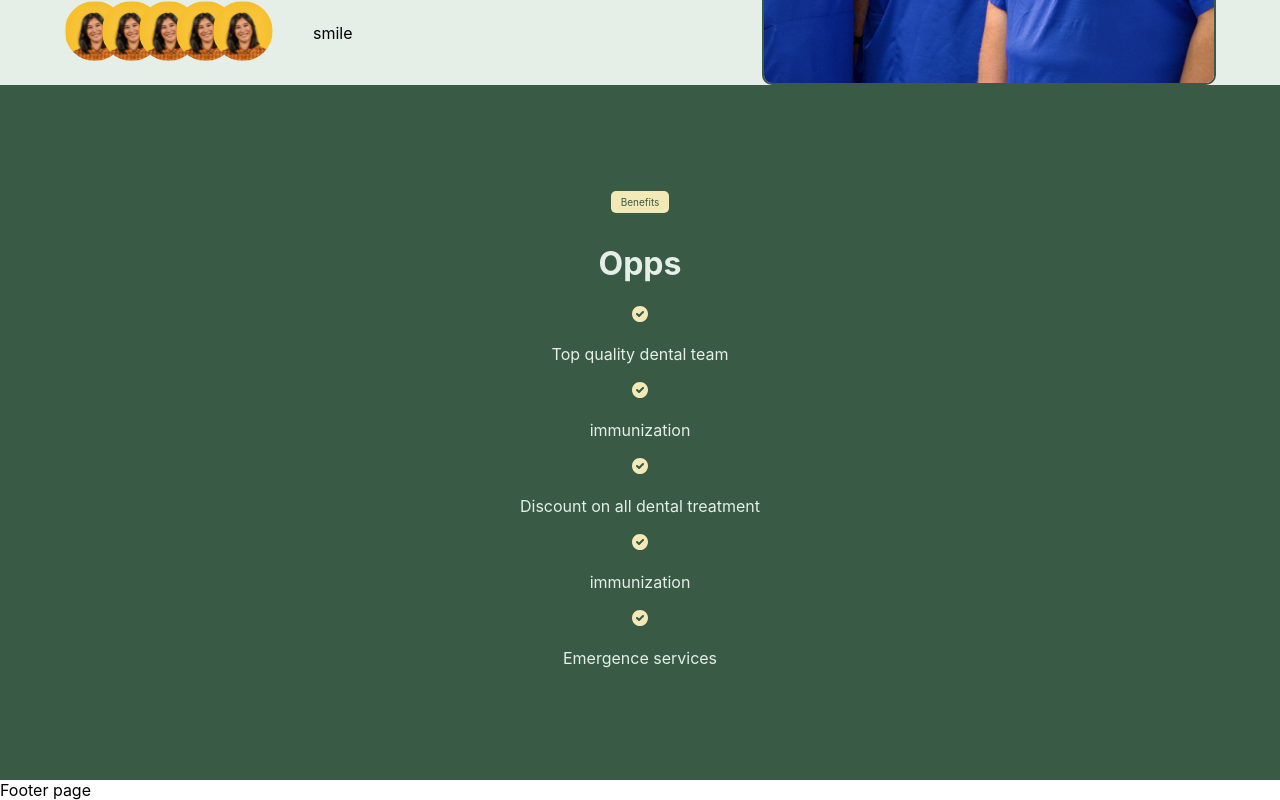
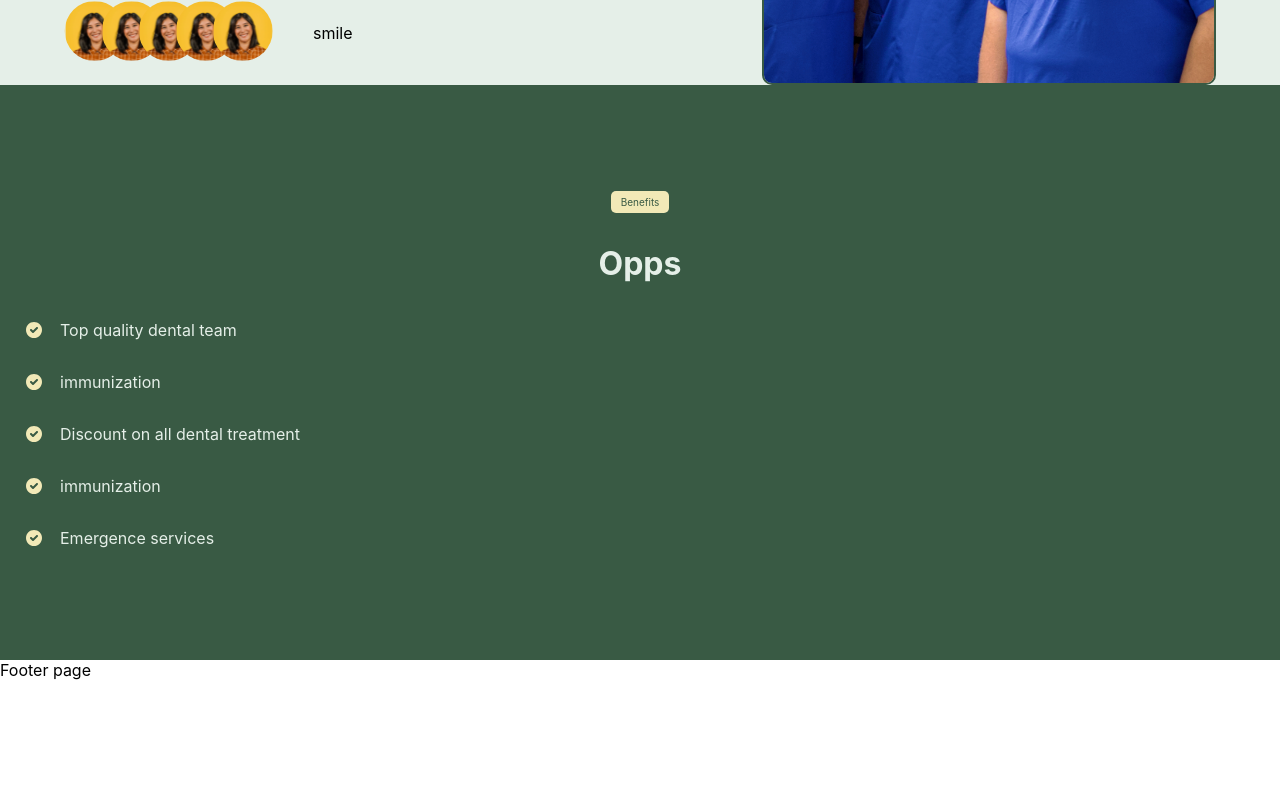
Before and after one commit to MuhammadTurkmen/Dental-Landing-Page-React, a React (Create React App) app: page / in a window 1280 px wide. Shown: the part 529-1329 px from the top of the page. After the commit the page ends 1209 px from the top, so only its background shows below. Built offline with nearby package versions, Linux system fonts and the light colour scheme.

Commit message:
adding class

```diff
--- a/src/components/Benefits.js
+++ b/src/components/Benefits.js
@@ -22,8 +22,8 @@ function Benefits() {
           <div className="benefits-container">
             {all_benefits.map(({ id, name, check }) => {
               return (
-                <div key={id}>
-                  <img src={check} alt="" />
+                <div className="check-container" key={id}>
+                  <img src={check} alt="adding check" />
                   <p>{name}</p>
                 </div>
               );
@@ -53,6 +53,11 @@ const Wrapper = styled.div`
     display: inline-block;
     color: var(--dark-green, #395a44);
   }
+  .check-container {
+    display: flex;
+    gap: 1rem;
+    align-items: center;
+  }
 `;
 
 export default Benefits;
```
